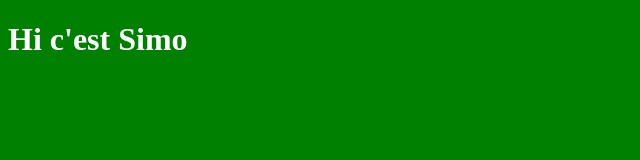
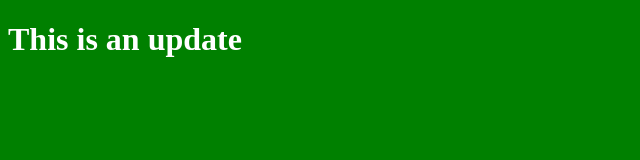
Before and after one commit to MohammedENSA/myproject, a plain HTML site: page index.html in a window 1280 px wide. Shown: the whole page, without its empty margins (0-640 px from the left). Drawn offline with Linux system fonts and the light colour scheme.

Commit message:
edit html file

```diff
--- a/index.html
+++ b/index.html
@@ -7,7 +7,7 @@
     <link rel="stylesheet" href="style.css">
 </head>
 <body>
-    <h1>Hi c'est Simo </h1>
+    <h1>This is an update </h1>
     <script src="app.js"></script>
 </body>
 </html>
```
